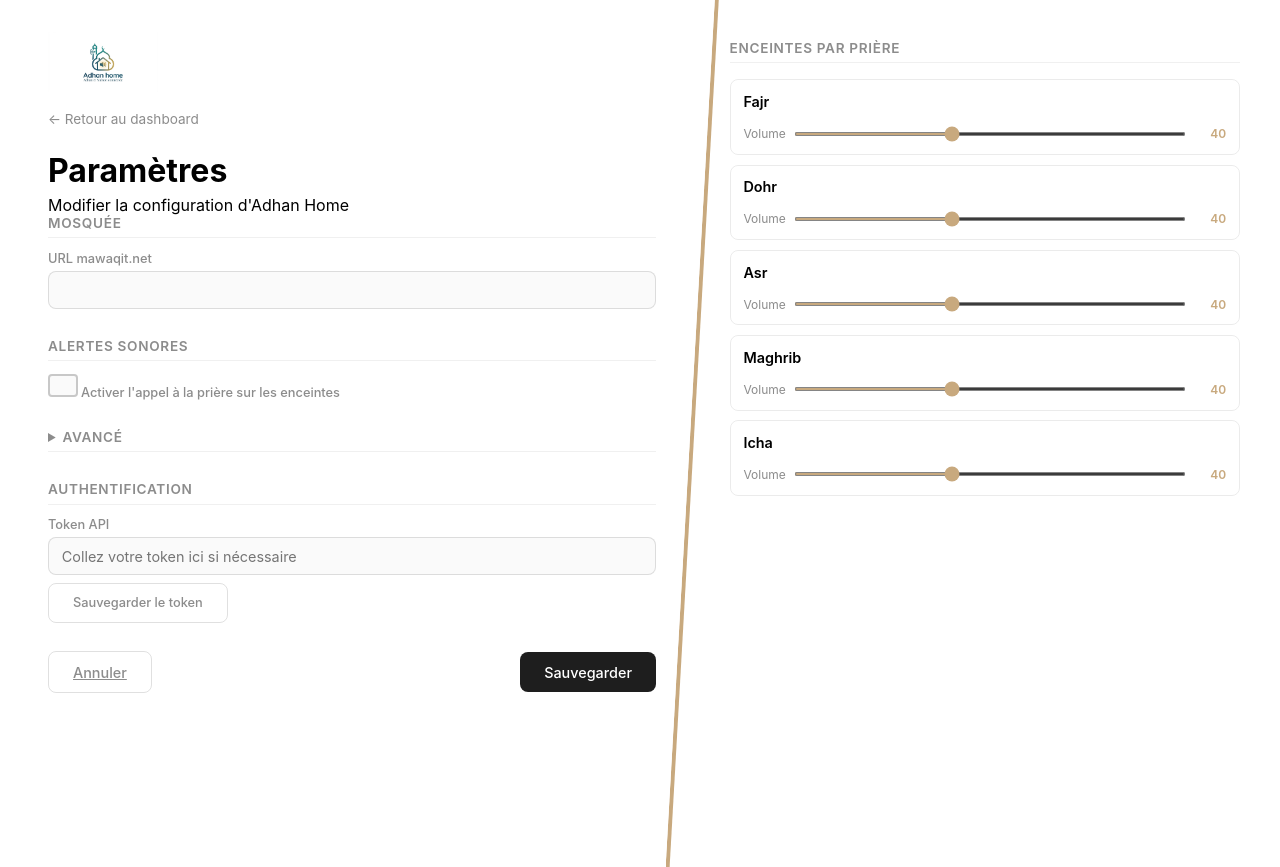
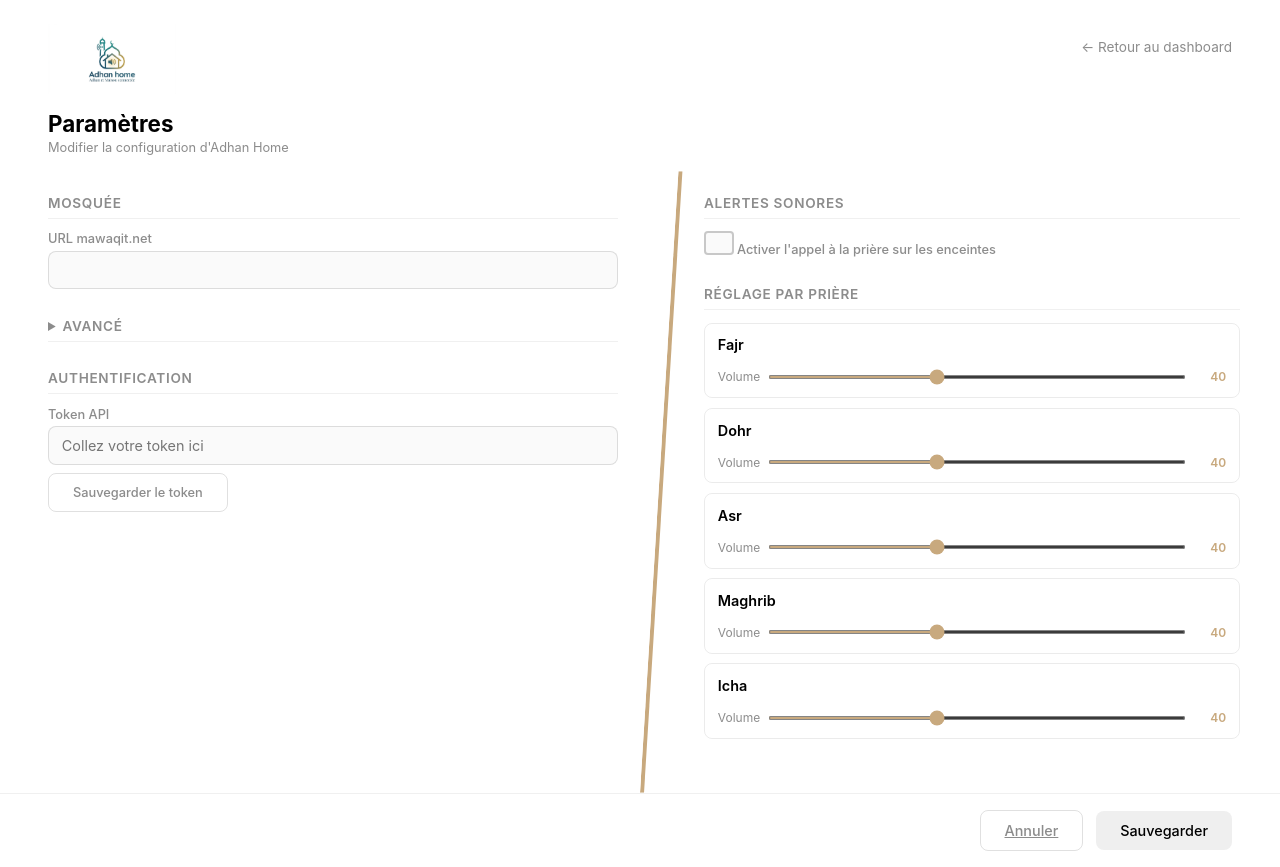
Before and after one commit to sebauvray/adhan, a FastAPI app: template web/templates/settings.html in a window 1280 px wide. Run offline with FastAPI, Linux system fonts and the light colour scheme; the template is opened without the code that fills it, so the values that code supplies are empty; parts of the project's set-up code (start-up, migrations or seed data) failed here and were passed over.

Commit message:
Restructure settings page layout and improve file upload UX

```diff
--- a/web/app.py
+++ b/web/app.py
@@ -337,6 +337,15 @@ async def api_upload_adhan(file: UploadFile = File(...)):
     return {"success": True, "filename": file.filename, "path": dest}
 
 
+@app.delete("/api/upload-adhan")
+async def api_delete_adhan():
+    adhan_file = get_value('owntone', 'ADHAN_FILE', '')
+    if adhan_file and os.path.exists(adhan_file):
+        os.remove(adhan_file)
+    set_value('owntone', 'ADHAN_FILE', '/srv/media/adhan.mp3')
+    return {"success": True}
+
+
 @app.post("/api/validate-url")
 async def api_validate_url(payload: dict):
     url = payload.get('url', '')
--- a/web/templates/settings.html
+++ b/web/templates/settings.html
@@ -8,20 +8,47 @@
   <style>
     body.settings-page {
       overflow: hidden;
+      background: var(--light);
+    }
+
+    .settings-wrapper {
+      display: flex;
+      flex-direction: column;
+      width: 100vw;
+      height: 100vh;
+    }
+
+    /* Header */
+    .settings-header {
+      display: flex;
+      align-items: center;
+      justify-content: space-between;
+      padding: 1.5rem 3rem 0;
       background: white;
     }
 
-    .settings-layout {
+    .settings-header .logo { height: 70px; margin: 0; }
+
+    /* Title bar */
+    .settings-title {
+      padding: 1rem 3rem;
+      background: white;
+    }
+    .settings-title h1 { font-size: 1.4rem; margin-bottom: 0.2rem; }
+    .settings-title .subtitle { font-size: 0.8rem; color: var(--text-dark-muted); }
+
+    /* Panels container */
+    .settings-panels {
+      flex: 1;
       display: flex;
-      width: 100vw;
-      height: 100vh;
       position: relative;
+      background: white;
+      overflow: hidden;
     }
 
     .settings-left {
-      flex: 0 0 55%;
-      background: white;
-      padding: 2rem 3rem;
+      flex: 0 0 52%;
+      padding: 1.5rem 3rem;
       overflow-y: auto;
       z-index: 2;
     }
@@ -30,12 +57,12 @@
       position: absolute;
       top: 0;
       right: 0;
-      width: 48%;
+      width: 50%;
       height: 100%;
       background: white;
       z-index: 3;
-      clip-path: polygon(8% 0, 100% 0, 100% 100%, 0% 100%);
-      padding: 2rem 2.5rem 2rem 5%;
+      clip-path: polygon(6% 0, 100% 0, 100% 100%, 0% 100%);
+      padding: 1.5rem 2.5rem 1.5rem 5%;
       overflow-y: auto;
     }
 
@@ -47,20 +74,27 @@
       width: 100%;
       height: 100%;
       background: var(--accent);
-      clip-path: polygon(8% 0, calc(8% + 4px) 0, 4px 100%, 0% 100%);
+      clip-path: polygon(6% 0, calc(6% + 4px) 0, 4px 100%, 0% 100%);
       z-index: 5;
       pointer-events: none;
     }
 
-    .settings-left .logo {
-      height: 60px;
-      margin: 0 0 1rem;
+    /* Footer */
+    .settings-footer {
+      display: flex;
+      justify-content: flex-end;
+      align-items: center;
+      gap: 0.8rem;
+      padding: 1rem 3rem;
+      background: white;
+      border-top: 1px solid rgba(0,0,0,0.06);
     }
 
-    .settings-right h2:first-child {
-      margin-top: 0.5rem;
+    #settings-msg {
+      flex: 1;
     }
 
+    /* Prayer cards */
     .prayer-config-card {
       border: 1px solid rgba(0,0,0,0.08);
       border-radius: 8px;
@@ -73,67 +107,69 @@
       justify-content: space-between;
       margin-bottom: 0.5rem;
     }
-    .prayer-config-name {
-      font-weight: 600;
-      font-size: 0.9rem;
-    }
-    .prayer-config-outputs {
-      display: flex;
-      flex-wrap: wrap;
-      gap: 0.4rem;
-    }
+    .prayer-config-name { font-weight: 600; font-size: 0.9rem; }
+    .prayer-config-outputs { display: flex; flex-wrap: wrap; gap: 0.4rem; }
     .output-chip {
-      display: flex;
-      align-items: center;
-      gap: 0.3rem;
-      font-size: 0.75rem;
-      padding: 0.25rem 0.6rem;
-      border-radius: 20px;
-      border: 1px solid rgba(0,0,0,0.1);
-      cursor: pointer;
-      transition: all 0.15s;
-      user-select: none;
+      display: flex; align-items: center; gap: 0.3rem;
+      font-size: 0.75rem; padding: 0.25rem 0.6rem;
+      border-radius: 20px; border: 1px solid rgba(0,0,0,0.1);
+      cursor: pointer; transition: all 0.15s; user-select: none;
     }
     .output-chip:hover { border-color: rgba(0,0,0,0.2); }
-    .output-chip.selected {
-      background: var(--accent);
-      color: white;
-      border-color: var(--accent);
-    }
+    .output-chip.selected { background: var(--accent); color: white; border-color: var(--accent); }
     .output-chip input { display: none; }
     .prayer-volume {
+      display: flex; align-items: center; gap: 0.5rem;
+      margin-top: 0.5rem; font-size: 0.75rem; color: var(--text-dark-muted);
+    }
+    .prayer-volume input[type="range"] { flex: 1; accent-color: var(--accent); height: 4px; }
+    .prayer-volume-value { min-width: 2rem; text-align: right; font-weight: 600; color: var(--accent); }
+
+    /* Upload component */
+    .upload-component {
       display: flex;
       align-items: center;
       gap: 0.5rem;
-      margin-top: 0.5rem;
-      font-size: 0.75rem;
-      color: var(--text-dark-muted);
+      margin-top: 0.3rem;
     }
-    .prayer-volume input[type="range"] {
-      flex: 1;
-      accent-color: var(--accent);
-      height: 4px;
+    .upload-file-tag {
+      display: inline-flex;
+      align-items: center;
+      gap: 0.4rem;
+      font-size: 0.8rem;
+      background: rgba(0,0,0,0.04);
+      padding: 0.35rem 0.6rem;
+      border-radius: 6px;
     }
-    .prayer-volume-value {
-      min-width: 2rem;
-      text-align: right;
-      font-weight: 600;
-      color: var(--accent);
+    .upload-file-tag .filename { color: var(--accent); font-weight: 500; }
+    .upload-file-tag .remove-btn {
+      background: none; border: none; cursor: pointer;
+      font-size: 1.1rem; color: var(--text-dark-muted); line-height: 1; padding: 0;
     }
+    .upload-file-tag .remove-btn:hover { color: #c53030; }
   </style>
 </head>
 <body class="settings-page">
   <form id="settings-form" onsubmit="submitSettings(event)">
-    <div class="settings-layout">
+    <div class="settings-wrapper">
 
-      <!-- Left panel: general config -->
-      <div class="settings-left">
+      <!-- Header -->
+      <div class="settings-header">
         <img src="/static/logo.png" alt="Adhan Home" class="logo">
         <a href="/dashboard" class="back-link">&larr; Retour au dashboard</a>
-        <h1 style="margin-bottom:0.3rem">Paramètres</h1>
+      </div>
+
+      <!-- Title -->
+      <div class="settings-title">
+        <h1>Paramètres</h1>
         <p class="subtitle">Modifier la configuration d'Adhan Home</p>
+      </div>
 
-        <!-- Mosquée -->
+      <!-- Two panels -->
+      <div class="settings-panels">
+
+        <!-- Left: general config -->
+        <div class="settings-left">
           <div class="form-section">
             <h2>Mosquée</h2>
             <div class="form-group">
@@ -142,39 +178,6 @@
             </div>
           </div>
 
-        <!-- Alertes sonores -->
-        <div class="form-section">
-          <h2>Alertes sonores</h2>
-          <div class="form-group">
-            <label class="checkbox-label">
-              <input type="checkbox" id="sound_enabled" name="sound_enabled" value="true">
-              Activer l'appel à la prière sur les enceintes
-            </label>
-          </div>
-
-          <div id="sound-config" style="display:none">
-            <div style="margin-top:0.8rem">
-              <div class="form-row">
-                <div class="form-group">
-                  <label for="adhan_upload">Fichier audio</label>
-                  <input type="file" id="adhan_upload" accept=".mp3,.wav,.ogg,.m4a,.flac" style="font-size:0.85rem">
-                  <div id="upload-status" style="font-size:0.75rem;color:var(--text-dark-muted);margin-top:0.3rem"></div>
-                </div>
-                <div class="form-group">
-                  <label for="adhan_volume">Volume par défaut</label>
-                  <input type="number" id="adhan_volume" name="adhan_volume" min="0" max="100">
-                </div>
-              </div>
-            </div>
-            <p id="owntone-link-wrapper" style="margin-top:0.5rem;font-size:0.8rem">
-              <a id="owntone-link" href="#" target="_blank" style="color:var(--accent);text-decoration:none">
-                Gérer les enceintes dans OwnTone &rarr;
-              </a>
-            </p>
-          </div>
-        </div>
-
-        <!-- Avancé -->
           <details class="form-section">
             <summary style="cursor:pointer;font-size:0.85rem;font-weight:600;text-transform:uppercase;letter-spacing:0.05em;color:var(--text-dark-muted);padding-bottom:0.4rem;border-bottom:1px solid rgba(0,0,0,0.06)">
               Avancé
@@ -204,33 +207,78 @@
             </div>
           </details>
 
-        <!-- Token -->
           <div class="form-section">
             <h2>Authentification</h2>
             <div class="form-group">
               <label for="api_token">Token API</label>
-            <input type="text" id="api_token" placeholder="Collez votre token ici si nécessaire">
+              <input type="text" id="api_token" placeholder="Collez votre token ici">
               <button type="button" class="btn btn-secondary" style="margin-top:0.5rem;font-size:0.8rem" onclick="saveToken()">Sauvegarder le token</button>
             </div>
           </div>
-
-        <div class="actions">
-          <a href="/dashboard" class="btn btn-secondary">Annuler</a>
-          <button type="submit" class="btn btn-primary">Sauvegarder</button>
         </div>
 
-        <div id="settings-msg"></div>
+        <!-- Right: sound & per-prayer config -->
+        <div class="settings-right">
+          <div class="form-section">
+            <h2>Alertes sonores</h2>
+            <div class="form-group">
+              <label class="checkbox-label">
+                <input type="checkbox" id="sound_enabled" name="sound_enabled" value="true">
+                Activer l'appel à la prière sur les enceintes
+              </label>
             </div>
 
-      <!-- Right panel: per-prayer speaker config -->
-      <div class="settings-right">
-        <h2 style="font-size:0.85rem;font-weight:600;text-transform:uppercase;letter-spacing:0.05em;color:var(--text-dark-muted);margin-bottom:1rem;padding-bottom:0.4rem;border-bottom:1px solid rgba(0,0,0,0.06)">
-          Enceintes par prière
-        </h2>
+            <div id="sound-config" style="display:none">
+              <div style="margin-top:0.8rem">
+                <div class="form-group">
+                  <label>Fichier audio</label>
+                  <input type="file" id="adhan_upload" accept=".mp3,.wav,.ogg,.m4a,.flac" style="display:none">
+                  <div class="upload-component">
+                    <!-- State: no custom file -->
+                    <div id="upload-default">
+                      <span style="font-size:0.8rem;color:var(--text-dark-muted)">Fichier par défaut</span>
+                      <button type="button" class="btn btn-action" style="font-size:0.75rem;padding:0.3rem 0.8rem;margin-left:0.5rem" onclick="document.getElementById('adhan_upload').click()">
+                        Personnaliser
+                      </button>
+                    </div>
+                    <!-- State: custom file uploaded -->
+                    <div id="upload-custom" style="display:none">
+                      <span class="upload-file-tag">
+                        <span class="filename" id="upload-filename"></span>
+                        <button type="button" class="remove-btn" id="upload-remove" title="Supprimer">&times;</button>
+                      </span>
+                    </div>
+                  </div>
+                  <div id="upload-status" style="font-size:0.75rem;margin-top:0.3rem"></div>
+                </div>
+                <div class="form-group">
+                  <label for="adhan_volume">Volume par défaut</label>
+                  <input type="number" id="adhan_volume" name="adhan_volume" min="0" max="100">
+                </div>
+              </div>
+              <p style="margin-top:0.5rem;font-size:0.8rem">
+                <a id="owntone-link" href="#" target="_blank" class="link-action">
+                  Gérer les enceintes dans OwnTone &rarr;
+                </a>
+              </p>
+            </div>
+          </div>
 
+          <div class="form-section">
+            <h2>Réglage par prière</h2>
             <div id="prayer-outputs-config">
               <p style="font-size:0.8rem;color:var(--text-dark-muted)">Chargement des enceintes...</p>
             </div>
+          </div>
+        </div>
+
+      </div>
+
+      <!-- Footer: actions for the whole page -->
+      <div class="settings-footer">
+        <div id="settings-msg"></div>
+        <a href="/dashboard" class="btn btn-secondary">Annuler</a>
+        <button type="submit" class="btn btn-action">Sauvegarder</button>
       </div>
 
     </div>
@@ -239,10 +287,12 @@
   <script src="/static/app.js"></script>
   <script>
     document.addEventListener('DOMContentLoaded', () => {
+      // Token
       const stored = localStorage.getItem('adhan_token');
-      const input = document.getElementById('api_token');
-      if (stored && input) input.value = stored;
+      const tokenInput = document.getElementById('api_token');
+      if (stored && tokenInput) tokenInput.value = stored;
 
+      // Sound toggle
       const toggle = document.getElementById('sound_enabled');
       const config = document.getElementById('sound-config');
       if (toggle && config) {
@@ -251,8 +301,18 @@
         });
       }
 
+      // Prayer outputs
       loadPrayerOutputs();
 
+      // Upload: check current file
+      fetch('/api/config').then(r => r.json()).then(data => {
+        const file = data.adhan_file || '';
+        if (file && file !== '/srv/media/adhan.mp3') {
+          showCustomFile(file.split('/').pop());
+        }
+      });
+
+      // Upload: file selected
       const fileInput = document.getElementById('adhan_upload');
       if (fileInput) {
         fileInput.addEventListener('change', async () => {
@@ -260,14 +320,15 @@
           if (!file) return;
           const status = document.getElementById('upload-status');
           status.textContent = 'Envoi en cours...';
+          status.style.color = 'var(--text-dark-muted)';
           const formData = new FormData();
           formData.append('file', file);
           try {
             const resp = await fetch('/api/upload-adhan', { method: 'POST', body: formData });
             const data = await resp.json();
             if (data.success) {
-              status.textContent = `${data.filename} uploadé`;
-              status.style.color = '#2e7d32';
+              showCustomFile(data.filename);
+              status.textContent = '';
             } else {
               status.textContent = data.detail || 'Erreur';
               status.style.color = '#c53030';
@@ -278,7 +339,32 @@
           }
         });
       }
+
+      // Upload: remove
+      const removeBtn = document.getElementById('upload-remove');
+      if (removeBtn) {
+        removeBtn.addEventListener('click', async () => {
+          if (!confirm('Supprimer le fichier audio personnalisé ? Le fichier par défaut sera utilisé.')) return;
+          try {
+            await fetch('/api/upload-adhan', { method: 'DELETE' });
+            showDefaultFile();
+            if (fileInput) fileInput.value = '';
+          } catch (e) {}
         });
+      }
+    });
+
+    function showCustomFile(name) {
+      document.getElementById('upload-default').style.display = 'none';
+      document.getElementById('upload-custom').style.display = 'inline-flex';
+      document.getElementById('upload-filename').textContent = name;
+    }
+
+    function showDefaultFile() {
+      document.getElementById('upload-default').style.display = 'inline-flex';
+      document.getElementById('upload-custom').style.display = 'none';
+      document.getElementById('upload-status').textContent = '';
+    }
 
     const PRAYERS = ['Fajr', 'Dhuhr', 'Asr', 'Maghrib', 'Isha'];
     const PRAYER_LABELS = { Fajr: 'Fajr', Dhuhr: 'Dohr', Asr: 'Asr', Maghrib: 'Maghrib', Isha: 'Icha' };
```
Lines whose indentation alone changed are shown as unchanged.
